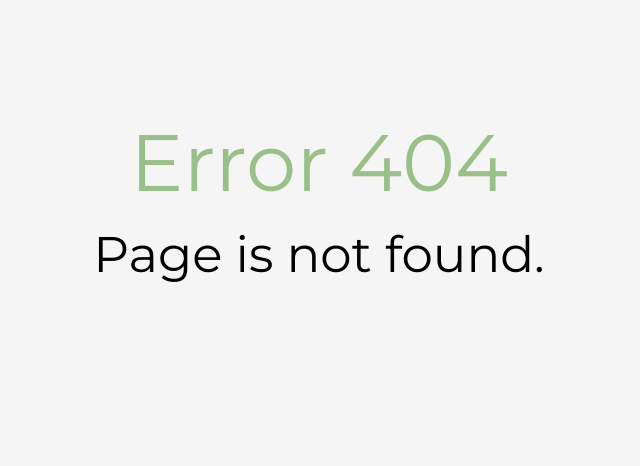
After one commit to fernflores0463/EscondePic, a Flask app: template templates/404.html in a window 1280 px wide. The commit adds this page. Shown: the part 281-747 px from the top of the page, without its empty margins (321-961 px from the left). Run offline with Flask 2, Linux system fonts and the light colour scheme; the template is opened without the code that fills it, so the values that code supplies are empty; some libraries are stand-ins or nearby versions.

Commit message:
added 404 error page

```diff
--- a/static/css/style.css
+++ b/static/css/style.css
@@ -1,6 +1,10 @@
-html, body {
-    margin: 0;
-    padding: 0;
+html {;
+  position: relative;
+  min-height: 100%;
+}
+
+body {
+  margin-bottom: 50px;
 }
 
 header {
@@ -11,13 +15,28 @@ header {
 }
 
 footer {
+  position: absolute;
+  bottom: 0px;
+  width: 100%;
+  height: 50px;
   background: url(http://www.icedgraphics.com/wp-content/uploads/2012/02/grey-background.jpg);
   background-size: cover;
-    margin-top: 0px;
-    padding-top: 10px;
-    padding-bottom: 10px;
   text-align: center;
   color: #000;
+  font-size: 17px;
+  padding-top: 0.8em;
+}
+
+h1 {
+  font-size: 80px;
+  color: #99c089;
+  font-family: Montserrat;
+}
+
+h2 {
+  font-size: 50px;
+  color: #000;
+  font-family:  Montserrat;
 }
 
 .logo {
@@ -59,6 +78,13 @@ ul {
   text-align: center;
   color: #99c089;
   padding-bottom: 60px;
+}
+
+#error {
+  text-align: center;
+  position: absolute;
+  width: 100%;
+  padding: 100px;
 }
 
 #btnInfo {
--- /dev/null
+++ b/templates/404.html
@@ -0,0 +1,16 @@
+{% extends 'layout.html' %}
+
+{% block title %} Not Found {% endblock %}
+
+{% block stylesheet %}
+	<link rel="stylesheet" href="{{ url_for('static', filename='css/style.css') }}">
+	<link href='http://fonts.googleapis.com/css?family=Montserrat' rel='stylesheet' type='text/css'/>
+{% endblock %}
+
+{% block body %}
+<body style="background-color: #f5f5f5">
+	<div id="error">
+		<h1>Error 404</h1>
+		<h2>Page is not found.</h2>
+	</div>
+{% endblock %}
--- a/templates/layout.html
+++ b/templates/layout.html
@@ -20,6 +20,17 @@
 	</head>
 
 	<body>
+		<header>
+		    <ul>
+		      <li id="pic">
+		          <img class="logo" src="http://i.istockimg.com/file_thumbview_approve/51584512/3/stock-illustration-51584512-magnifying-glass-icon.jpg"></img>
+		      </li>
+
+		      <li>
+		          <h1><font color="#fff">Esconde</font>Pic</h1>
+		      </li>
+		    </ul>
+		</header>
 		{% block body %}{% endblock %}
 		<footer>
 		  Made by Dor Rondel, Jane Chen, James Spann, Renzhentaxi Baerde for Hack(RPI); 2k15
```
Also changed, not shown: templates/index.html (+0 -14 lines). Lines whose indentation alone changed are shown as unchanged.
